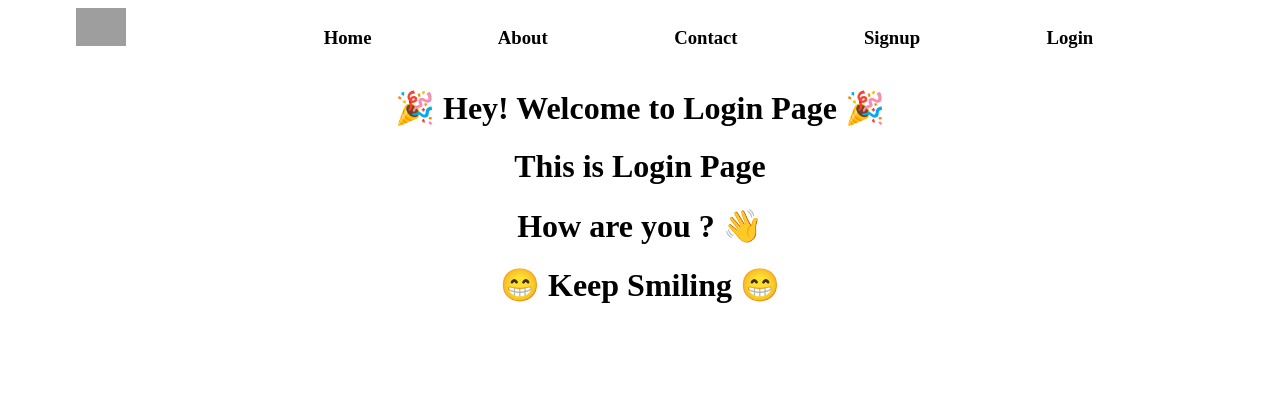
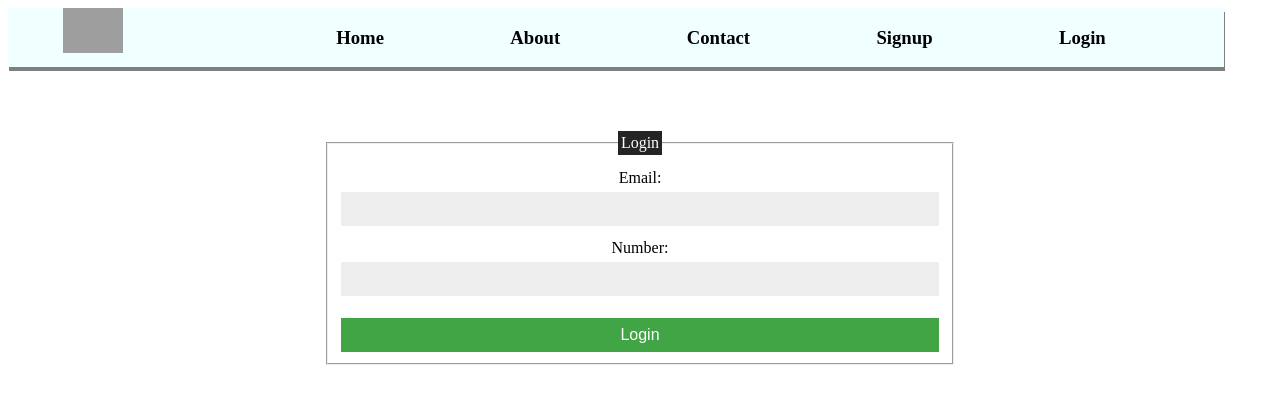
Before and after one commit to kalviumcommunity/S53_RailMate, a React (Vite) app in the folder Frontend/: page /Login in a window 1280 px wide. Shown: the top 404 px of the page. Built offline with nearby package versions, Linux system fonts and the light colour scheme; grey boxes are pictures that could not be loaded.

Commit message:
commited changes

```diff
--- a/Frontend/package.json
+++ b/Frontend/package.json
@@ -16,6 +16,7 @@
     "framer-motion": "^11.0.3",
     "react": "^18.2.0",
     "react-dom": "^18.2.0",
+    "react-hook-form": "^7.50.1",
     "react-router-dom": "^6.22.0"
   },
   "devDependencies": {
--- a/Frontend/src/App.css
+++ b/Frontend/src/App.css
@@ -1,3 +1,87 @@
 body{
   text-align: center;
 }
+body{
+  background-color: white;
+  text-align: center;
+}
+.navbar img{
+width: 60px;
+cursor: pointer;
+}
+.main{
+  display: flex;
+  margin-left: 40px;
+  justify-content: space-around ;
+  width: 30vw;
+  cursor: pointer;
+}
+.navbar{
+  display: flex;
+  justify-content: space-between;
+  background-color: azure;
+  box-shadow: 1px 4px grey;
+}
+
+.form-container{
+  display: flex;
+  flex-direction: column;
+  justify-content: center;
+  background-color: #fff;
+  padding: 2rem;
+  margin: 2rem auto;
+  width: 50%;
+
+}
+
+form{
+  display:flex ;
+  flex-direction: column;
+  gap: 0.25rem;
+}
+
+legend{
+  background-color: #242424;
+  color: white;
+  padding: 3px;
+}
+
+form input{
+  padding: 0.5rem 0.75rem;
+  font-size: 1rem;
+  background-color: #eee;
+  border: 1px solid white;
+}
+
+form input[type="submit"]{
+  background-color: #41A445;
+  color: white;
+  margin-top: 1rem;
+  font-weight: 500;
+}
+
+form input[type="submit"]:hover{
+  cursor: pointer;
+  background-color: #459948;
+}
+
+form label{
+  font-weight: 500;
+  margin-top: 0.5rem;
+}
+
+.err{
+  color: red;
+  font-size: 0.9rem;
+}
+
+.success{
+  background-color: #357BF7;
+  color: white;
+  margin: auto;
+  width: 600px;
+  text-align: center;
+}
+input{
+  color: black;
+}
--- a/Frontend/src/Components/Form.jsx
+++ b/Frontend/src/Components/Form.jsx
@@ -1,14 +1,75 @@
-import React from 'react'
+import React from 'react';
+import '../App.css';
+import { useForm } from 'react-hook-form';
 
-const Signup = () => {
+export default function Form() {
+  const {
+    register,
+    handleSubmit,
+    formState: { errors, isSubmitSuccessful },
+  } = useForm();
+
+  const formSubmitHandler = async (data) => {
+console.log(data)
+  };
+
+
   return (
-    <div>
-      <h1>🎉 Hey! Welcome to Signup Page 🎉</h1>
-      <h1>This is Signup Page</h1>
-      <h1> How are you ? 👋</h1>
-      <h1>😁 Keep Smiling 😁</h1>
+    <div className="form-container">
+      <fieldset>
+        <legend>Signup</legend>
+        <form onSubmit={handleSubmit(formSubmitHandler)}>
+          {isSubmitSuccessful && (
+            <div className="success">
+              <p>Registration Successful</p>
+            </div>
+          )}
+
+          <label style={{ color: 'black' }}>First Name:</label>
+          <input
+            type="text"
+            name="name"
+            {...register('name', {
+              required: 'Please provide the name',
+              minLength: {
+                value: 4,
+                message: 'Minimum four characters required',
+              },
+            })}
+          />
+          {errors.name && <p className="err">{errors.name.message}</p>}
+
+          <label style={{ color: 'black' }}>Email:</label>
+          <input
+            type="email"
+            name="email"
+            {...register('email', {
+              required: 'Enter email',
+              minLength: {
+                value: 5,
+                message: 'Type valid email',
+              },
+            })}
+          />
+          {errors.email && <p className="err">{errors.email.message}</p>}
+
+          <label style={{ color: 'black' }}>Number:</label>
+          <input
+            type="password"
+            name="Password"
+            {...register('Password', {
+              required: 'Enter Password',
+              minLength: {
+                value: 5,
+                message: 'Please enter the valid phone Password',
+              },
+            })}
+          />
+          {errors.Password && <p className="err">{errors.Password.message}</p>}
+
+          <input type="submit" value={'Signup'} />
+        </form>
+      </fieldset>
     </div>
-  )
+  );
 }
-
-export default Signup
--- a/Frontend/src/Components/Login.jsx
+++ b/Frontend/src/Components/Login.jsx
@@ -1,14 +1,61 @@
-import React from 'react'
+import React from 'react';
+import '../App.css';
+import { useForm } from 'react-hook-form';
+export default function Login() {
+  const {
+    register,
+    handleSubmit,
+    formState: { errors, isSubmitSuccessful },
+  } = useForm();
 
-const Login = () => {
+  const formSubmitHandler = async (data) => {
+console.log(data)
+  };
+
+
   return (
-    <div>
-      <h1>🎉 Hey! Welcome to Login Page 🎉</h1>
-      <h1>This is Login Page</h1>
-      <h1> How are you ? 👋</h1>
-      <h1>😁 Keep Smiling 😁</h1>
+    <div className="form-container">
+      <fieldset>
+        <legend>Login</legend>
+        <form onSubmit={handleSubmit(formSubmitHandler)}>
+          {isSubmitSuccessful && (
+            <div className="success">
+              <p>Registration Successful</p>
+            </div>
+          )}
+
+
+
+          <label style={{ color: 'black' }}>Email:</label>
+          <input
+            type="email"
+            name="email"
+            {...register('email', {
+              required: 'Enter email',
+              minLength: {
+                value: 5,
+                message: 'Type valid email',
+              },
+            })}
+          />
+          {errors.email && <p className="err">{errors.email.message}</p>}
+          <label style={{ color: 'black' }}>Number:</label>
+          <input
+            type="password"
+            name="Password"
+            {...register('Password', {
+              required: 'Enter Password',
+              minLength: {
+                value: 5,
+                message: 'Please enter the valid phone Password',
+              },
+            })}
+          />
+          {errors.Password && <p className="err">{errors.Password.message}</p>}
+
+          <input type="submit" value={'Login'} />
+        </form>
+      </fieldset>
     </div>
-  )
+  );
 }
-
-export default Login
```
Also changed, not shown: 1 other file (tests, documents, lock files or other folders).
